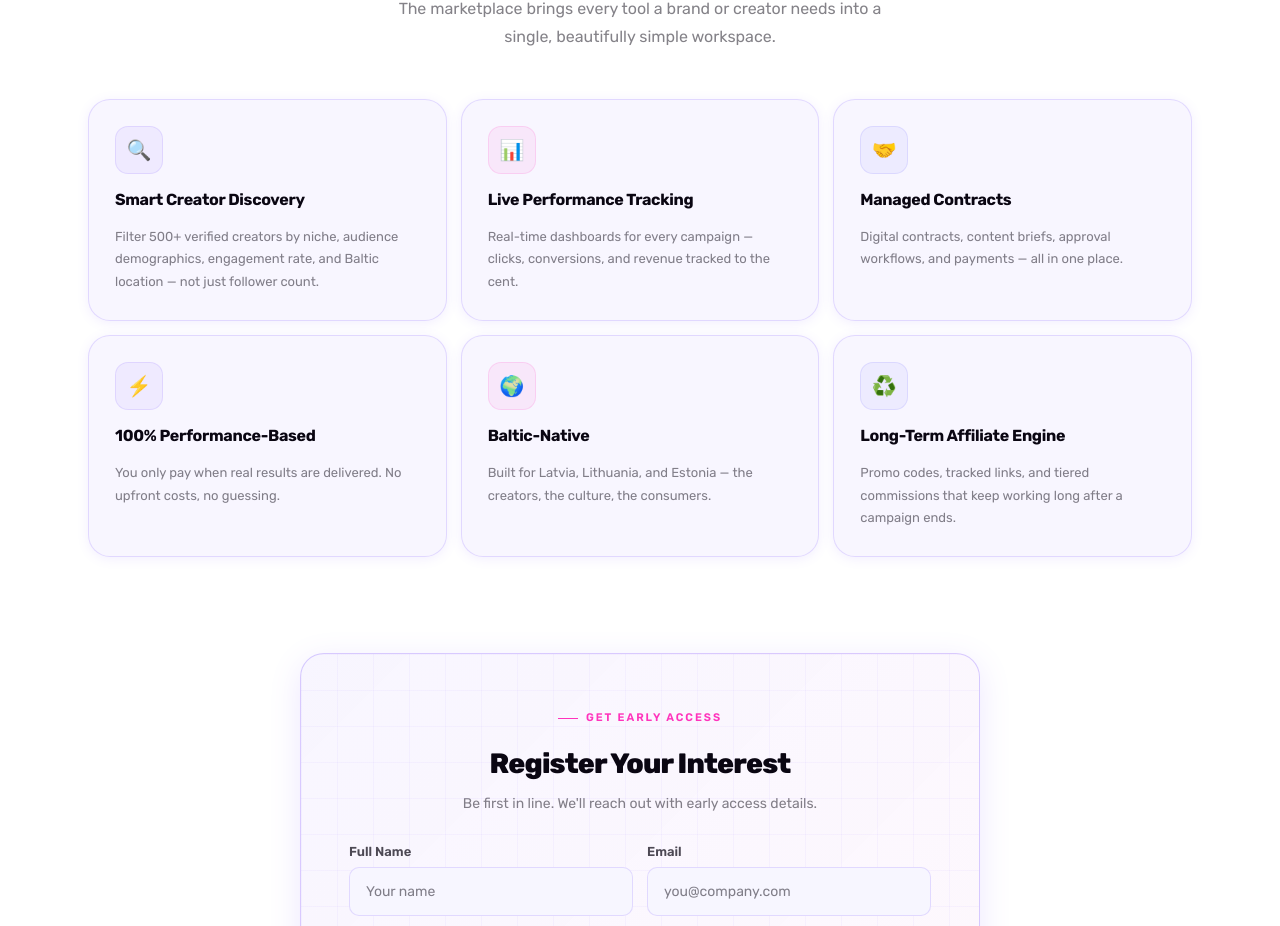
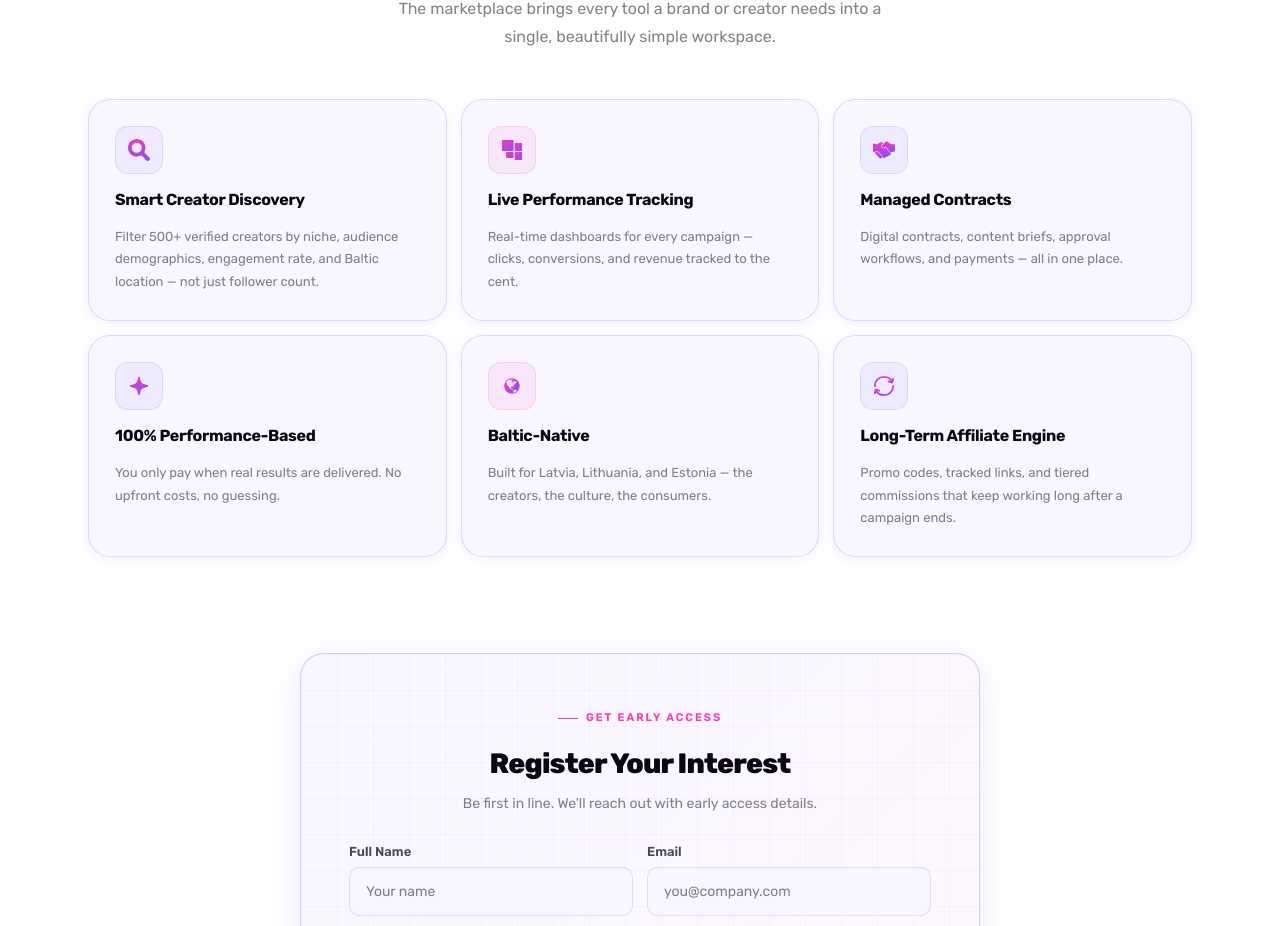
Before and after one commit to Nexfluence-Team/new-web, a Next.js app: page /marketplace in a window 1280 px wide. Shown: the part 1338-2264 px from the top of the page. Built offline with nearby package versions, Linux system fonts and the light colour scheme.

Commit message:
Icons Added

```diff
--- a/app/contact/page.tsx
+++ b/app/contact/page.tsx
@@ -87,6 +87,22 @@ function siteOuter(w: number, mt = 96): React.CSSProperties {
 }
 
 type CSSProps = React.CSSProperties;
+
+// ─────────────────────────────────────────────
+// ICON HELPER
+// Renders an SVG from /public/icons/
+// ─────────────────────────────────────────────
+function Icon({ name, size = 22, style }: { name: string; size?: number; style?: CSSProps }) {
+  return (
+    <img
+      src={`/icons/${name}.svg`}
+      width={size}
+      height={size}
+      alt=""
+      style={{ display: "block", flexShrink: 0, ...style }}
+    />
+  );
+}
 
 // ─────────────────────────────────────────────
 // ATOMS
@@ -506,8 +522,10 @@ function ContactFormSection() {
                 width: 64, height: 64, borderRadius: "50%",
                 background: `linear-gradient(135deg, ${C.violet}18, ${C.pink}10)`,
                 border: C.border, display: "flex", alignItems: "center",
-                justifyContent: "center", fontSize: 28, margin: "0 auto 20px",
-              }}>✅</div>
+                justifyContent: "center", margin: "0 auto 20px",
+              }}>
+                <Icon name="approve" size={28} />
+              </div>
               <h3 style={{
                 fontSize: 22, fontWeight: 800, color: C.ink,
                 marginBottom: 10, fontFamily: FONT, letterSpacing: "-0.02em",
@@ -599,7 +617,7 @@ function ContactFormSection() {
           gap: isMobile ? 12 : 14,
         }}>
           <InfoCard
-            icon="✉️"
+            iconName="email"
             title="Email Us"
             lines={[
               "brands@nexfluence.eu",
@@ -609,7 +627,7 @@ function ContactFormSection() {
             accent={C.violet}
           />
           <InfoCard
-            icon="📍"
+            iconName="location"
             title="Visit Us"
             lines={[
               "Brīvības iela 123",
@@ -619,7 +637,7 @@ function ContactFormSection() {
             accent={C.pink}
           />
           <InfoCard
-            icon="🕐"
+            iconName="notify"
             title="Office Hours"
             lines={[
               "Mon – Fri",
@@ -636,9 +654,9 @@ function ContactFormSection() {
 }
 
 function InfoCard({
-  icon, title, lines, accent,
+  iconName, title, lines, accent,
 }: {
-  icon: string; title: string; lines: string[]; accent: string;
+  iconName: string; title: string; lines: string[]; accent: string;
 }) {
   const [hovered, setHovered] = useState(false);
   return (
@@ -666,8 +684,10 @@ function InfoCard({
         width: 44, height: 44, borderRadius: 12,
         background: `${accent}12`, border: `1px solid ${accent}22`,
         display: "flex", alignItems: "center", justifyContent: "center",
-        fontSize: 20, flexShrink: 0,
-      }}>{icon}</div>
+        flexShrink: 0,
+      }}>
+        <Icon name={iconName} size={20} />
+      </div>
       <h4 style={{
         fontSize: 16, fontWeight: 700, color: C.ink,
         letterSpacing: "-0.02em", margin: 0, fontFamily: FONT,
@@ -735,13 +755,16 @@ function VisitUs() {
           boxShadow: C.shadowSm,
           maxWidth: isMobile ? 220 : 280,
         }}>
-          <p style={{
-            fontSize: isMobile ? 13 : 14, fontWeight: 700, color: C.ink,
-            margin: 0, fontFamily: FONT,
-          }}>📍 Nexfluence HQ</p>
+          <div style={{ display: "flex", alignItems: "center", gap: 6, marginBottom: 4 }}>
+            <Icon name="location" size={13} />
+            <p style={{
+              fontSize: isMobile ? 13 : 14, fontWeight: 700, color: C.ink,
+              margin: 0, fontFamily: FONT,
+            }}>Nexfluence HQ</p>
+          </div>
           <p style={{
             fontSize: isMobile ? 12 : 13, color: C.inkDim,
-            margin: "4px 0 0", fontFamily: FONT,
+            margin: 0, fontFamily: FONT,
           }}>Brīvības iela 123, Riga, Latvia</p>
         </div>
       </div>
--- a/app/creators/page.tsx
+++ b/app/creators/page.tsx
@@ -331,10 +331,10 @@ const TRAVEL_CREATORS: Creator[] = [
 ];
 
 const CATEGORIES = [
-  { id: "beauty",  label: "Beauty",  emoji: "✨", creators: BEAUTY_CREATORS,  accent: C.pink   },
-  { id: "fitness", label: "Fitness", emoji: "💪", creators: FITNESS_CREATORS, accent: C.violet },
-  { id: "food",    label: "Food",    emoji: "🍽️", creators: FOOD_CREATORS,    accent: C.indigo },
-  { id: "travel",  label: "Travel",  emoji: "🌍", creators: TRAVEL_CREATORS,  accent: C.pink   },
+  { id: "beauty",  label: "Beauty",  creators: BEAUTY_CREATORS,  accent: C.pink   },
+  { id: "fitness", label: "Fitness", creators: FITNESS_CREATORS, accent: C.violet },
+  { id: "food",    label: "Food",    creators: FOOD_CREATORS,    accent: C.indigo },
+  { id: "travel",  label: "Travel",  creators: TRAVEL_CREATORS,  accent: C.pink   },
 ];
 
 // ─────────────────────────────────────────────
@@ -474,7 +474,6 @@ function CategoryTabs({
               if (!isActive) (e.currentTarget as HTMLButtonElement).style.background = C.cardBg;
             }}
           >
-            <span style={{ fontSize: isMobile ? 14 : 16 }}>{cat.emoji}</span>
             {cat.label}
           </button>
         );
@@ -679,7 +678,6 @@ function CategorySection({
 }) {
   const w        = useWindowWidth();
   const isMobile = w < 640;
-  const isTablet = w >= 640 && w < 1024;
 
   if (!creators.length) return null;
 
--- a/app/marketplace/page.tsx
+++ b/app/marketplace/page.tsx
@@ -71,6 +71,22 @@ function siteOuter(w: number, mt = 96): React.CSSProperties {
 }
 
 type CSSProps = React.CSSProperties;
+
+// ─────────────────────────────────────────────
+// ICON HELPER
+// Renders an SVG from /public/icons/
+// ─────────────────────────────────────────────
+function Icon({ name, size = 22, style }: { name: string; size?: number; style?: CSSProps }) {
+  return (
+    <img
+      src={`/icons/${name}.svg`}
+      width={size}
+      height={size}
+      alt=""
+      style={{ display: "block", flexShrink: 0, ...style }}
+    />
+  );
+}
 
 // ── Atoms ────────────────────────────────────────────────────────────────────
 
@@ -427,12 +443,12 @@ function CEOMessage() {
 // ── 4. Feature Preview Bento ─────────────────────────────────────────────────
 
 const FEATURES = [
-  { icon: "🔍", title: "Smart Creator Discovery",    desc: "Filter 500+ verified creators by niche, audience demographics, engagement rate, and Baltic location — not just follower count.", accent: C.violet },
-  { icon: "📊", title: "Live Performance Tracking",  desc: "Real-time dashboards for every campaign — clicks, conversions, and revenue tracked to the cent.",                               accent: C.pink   },
-  { icon: "🤝", title: "Managed Contracts",           desc: "Digital contracts, content briefs, approval workflows, and payments — all in one place.",                                     accent: C.indigo },
-  { icon: "⚡", title: "100% Performance-Based",     desc: "You only pay when real results are delivered. No upfront costs, no guessing.",                                                 accent: C.violet },
-  { icon: "🌍", title: "Baltic-Native",               desc: "Built for Latvia, Lithuania, and Estonia — the creators, the culture, the consumers.",                                        accent: C.pink   },
-  { icon: "♻️", title: "Long-Term Affiliate Engine", desc: "Promo codes, tracked links, and tiered commissions that keep working long after a campaign ends.",                             accent: C.indigo },
+  { iconName: "search",    title: "Smart Creator Discovery",    desc: "Filter 500+ verified creators by niche, audience demographics, engagement rate, and Baltic location — not just follower count.", accent: C.violet },
+  { iconName: "analytics", title: "Live Performance Tracking",  desc: "Real-time dashboards for every campaign — clicks, conversions, and revenue tracked to the cent.",                               accent: C.pink   },
+  { iconName: "Collab",    title: "Managed Contracts",          desc: "Digital contracts, content briefs, approval workflows, and payments — all in one place.",                                     accent: C.indigo },
+  { iconName: "spark",     title: "100% Performance-Based",     desc: "You only pay when real results are delivered. No upfront costs, no guessing.",                                                 accent: C.violet },
+  { iconName: "globe",     title: "Baltic-Native",              desc: "Built for Latvia, Lithuania, and Estonia — the creators, the culture, the consumers.",                                        accent: C.pink   },
+  { iconName: "cycle",     title: "Long-Term Affiliate Engine", desc: "Promo codes, tracked links, and tiered commissions that keep working long after a campaign ends.",                             accent: C.indigo },
 ];
 
 function FeatureCard({ feature }: { feature: typeof FEATURES[number] }) {
@@ -462,8 +478,10 @@ function FeatureCard({ feature }: { feature: typeof FEATURES[number] }) {
         width: 48, height: 48, borderRadius: 13,
         background: `${feature.accent}12`, border: `1px solid ${feature.accent}24`,
         display: "flex", alignItems: "center", justifyContent: "center",
-        fontSize: 20, flexShrink: 0,
-      }}>{feature.icon}</div>
+        flexShrink: 0,
+      }}>
+        <Icon name={feature.iconName} size={22} />
+      </div>
       <h3 style={{ fontSize: 16, fontWeight: 700, color: C.ink, letterSpacing: "-0.02em", margin: 0, fontFamily: FONT }}>{feature.title}</h3>
       <p style={{ fontSize: 13, color: C.inkDim, lineHeight: 1.75, margin: 0, fontFamily: FONT }}>{feature.desc}</p>
     </div>
@@ -552,8 +570,10 @@ function InterestForm() {
                 width: 64, height: 64, borderRadius: "50%",
                 background: `linear-gradient(135deg, ${C.violet}18, ${C.pink}10)`,
                 border: C.border, display: "flex", alignItems: "center",
-                justifyContent: "center", fontSize: 28, margin: "0 auto 20px",
-              }}>✅</div>
+                justifyContent: "center", margin: "0 auto 20px",
+              }}>
+                <Icon name="approve" size={28} />
+              </div>
               <h3 style={{ fontSize: 22, fontWeight: 800, color: C.ink, marginBottom: 10, fontFamily: FONT, letterSpacing: "-0.02em" }}>
                 You're on the list!
               </h3>
```
Also changed, not shown: app/about/page.tsx (+27 -5 lines).
